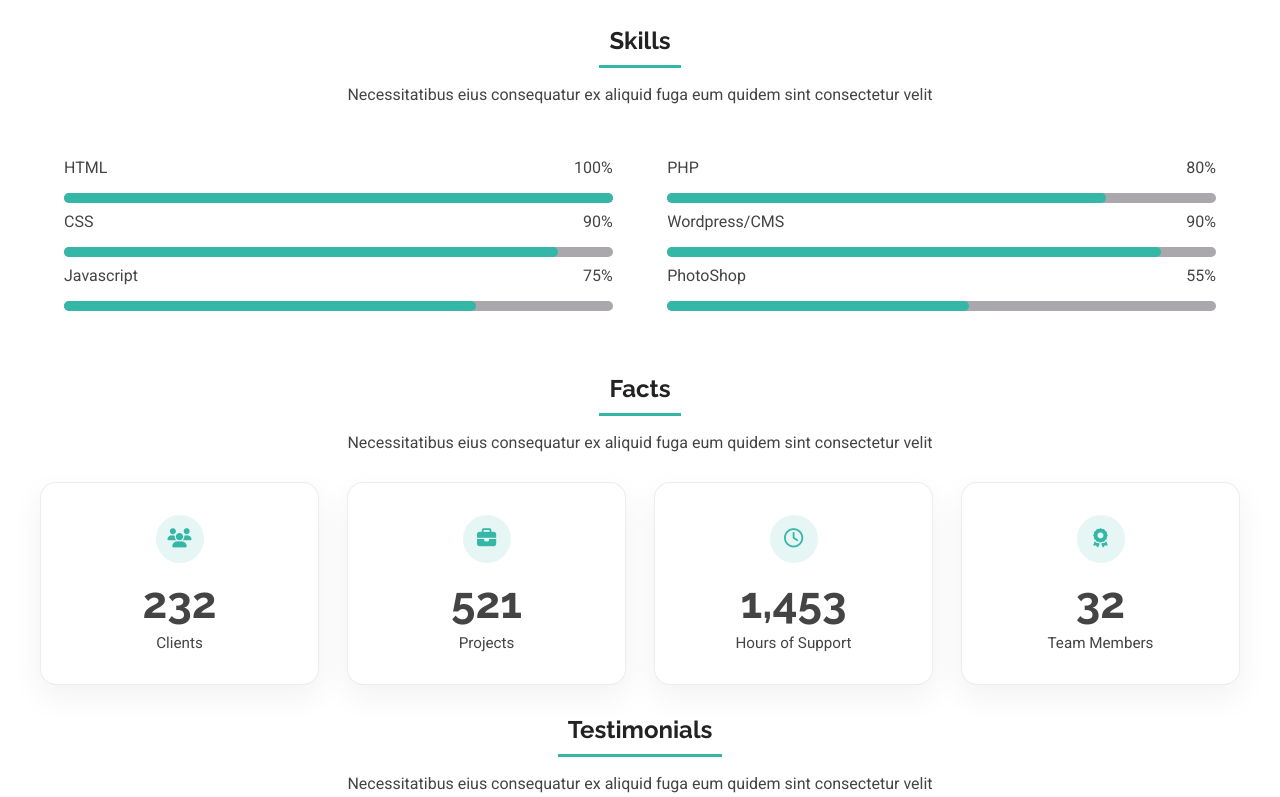
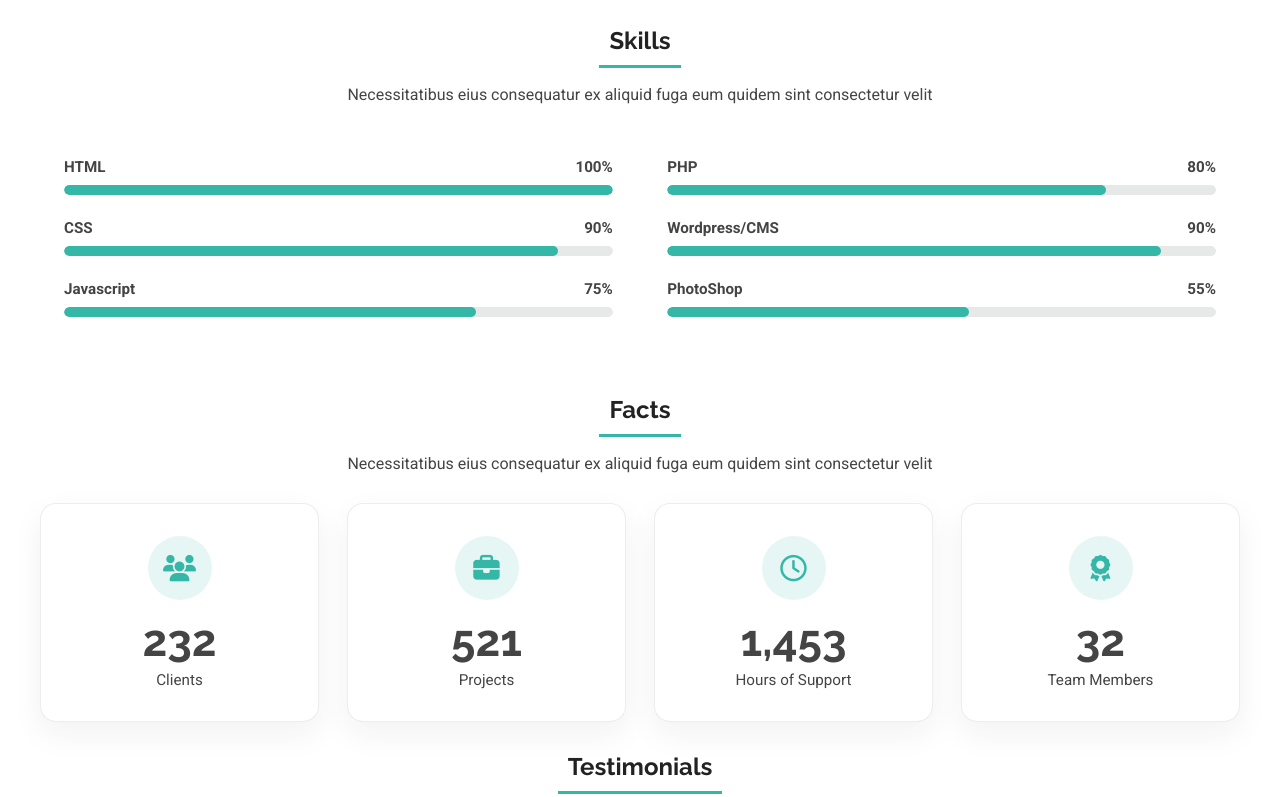
Before and after one commit to Mst-Farzana/html-project, a plain HTML site: page about.html in a window 1280 px wide. Shown: the part 640-1437 px from the top of the page. Drawn offline with Linux system fonts and the light colour scheme.

Commit message:
progressbar isuue solve

```diff
--- a/about.html
+++ b/about.html
@@ -38,11 +38,11 @@
     />
 
     <!-- Page styles -->
-    <link rel="stylesheet" href="css/about.css" />
-    <link rel="stylesheet" href="css/responsive.css" />
+    <link rel="stylesheet" href="css/about.css?v=20261005-2" />
+    <link rel="stylesheet" href="css/responsive.css?v=20261005-2" />
 
     <!-- Site interactions -->
-    <script src="js/index.js" defer></script>
+    <script src="js/index.js?v=20261005-2" defer></script>
   </head>
 
   <body class="index-page">
@@ -208,12 +208,26 @@
             <ul>
               <li class="html">
                 <div class="list-item"><span>HTML</span> <span>100%</span></div>
+                <progress class="skill-progress" max="100" value="100" aria-label="HTML skill level">
+                  100%
+                </progress>
               </li>
               <li class="css">
                 <div class="list-item"><span>CSS</span> <span>90%</span></div>
+                <progress class="skill-progress" max="100" value="90" aria-label="CSS skill level">
+                  90%
+                </progress>
               </li>
               <li class="javascript">
                 <div class="list-item"><span>Javascript</span> <span>75%</span></div>
+                <progress
+                  class="skill-progress"
+                  max="100"
+                  value="75"
+                  aria-label="JavaScript skill level"
+                >
+                  75%
+                </progress>
               </li>
             </ul>
           </div>
@@ -221,12 +235,31 @@
             <ul>
               <li class="php">
                 <div class="list-item"><span>PHP</span> <span>80%</span></div>
+                <progress class="skill-progress" max="100" value="80" aria-label="PHP skill level">
+                  80%
+                </progress>
               </li>
               <li class="wordpress">
                 <div class="list-item"><span>Wordpress/CMS</span> <span>90%</span></div>
+                <progress
+                  class="skill-progress"
+                  max="100"
+                  value="90"
+                  aria-label="WordPress and CMS skill level"
+                >
+                  90%
+                </progress>
               </li>
               <li class="photoshop">
                 <div class="list-item"><span>PhotoShop</span> <span>55%</span></div>
+                <progress
+                  class="skill-progress"
+                  max="100"
+                  value="55"
+                  aria-label="Photoshop skill level"
+                >
+                  55%
+                </progress>
               </li>
             </ul>
           </div>
@@ -244,28 +277,28 @@
           <article class="fact-card">
             <i class="fa-solid fa-users" aria-hidden="true"></i>
             <h3 class="fact-number" aria-label="232 clients">
-              <span data-count="232" aria-hidden="true">0</span>
+              <span data-count="232" aria-hidden="true">232</span>
             </h3>
             <p>Clients</p>
           </article>
           <article class="fact-card">
             <i class="fa-solid fa-briefcase" aria-hidden="true"></i>
             <h3 class="fact-number" aria-label="521 projects">
-              <span data-count="521" aria-hidden="true">0</span>
+              <span data-count="521" aria-hidden="true">521</span>
             </h3>
             <p>Projects</p>
           </article>
           <article class="fact-card">
             <i class="fa-regular fa-clock" aria-hidden="true"></i>
             <h3 class="fact-number" aria-label="1,453 hours of support">
-              <span data-count="1453" aria-hidden="true">0</span>
+              <span data-count="1453" aria-hidden="true">1,453</span>
             </h3>
             <p>Hours of Support</p>
           </article>
           <article class="fact-card">
             <i class="fa-solid fa-award" aria-hidden="true"></i>
             <h3 class="fact-number" aria-label="32 team members">
-              <span data-count="32" aria-hidden="true">0</span>
+              <span data-count="32" aria-hidden="true">32</span>
             </h3>
             <p>Team Members</p>
           </article>
--- a/css/about.css
+++ b/css/about.css
@@ -221,113 +221,67 @@ h6 {
 
 /* Skills and progress bars */
 .skills-item {
-  display: flex;
-  justify-content: space-between;
-  flex: 1;
-  padding: 15px;
-  flex-wrap: wrap;
+  display: grid;
+  grid-template-columns: repeat(2, minmax(0, 1fr));
+  align-items: start;
+  gap: clamp(1.5rem, 4vw, 3rem);
+  width: min(100% - 2rem, 1200px);
+  margin: 0 auto;
+  padding: 1rem;
 }
 .skills-content-left,
 .skills-content-right {
-  flex: 0.5;
-  margin: 10px;
-  padding: 5px;
-  min-width: 300px;
+  min-width: 0;
+  margin: 0;
+  padding: 0;
 }
 
 .skills-item li {
-  position: relative;
-  margin: 0 0 35px 0;
-  flex: 0.5;
+  margin: 0 0 1.5rem;
 }
 
 .list-item {
   display: flex;
   justify-content: space-between;
-  margin-bottom: 10px;
+  gap: 1rem;
+  margin-bottom: 0.55rem;
+  font-size: 0.95rem;
+  font-weight: 600;
 }
 
-.skills-item .skills-content-left li::before,
-.skills-item .skills-content-right li::before {
-  content: "";
-  position: absolute;
-  background-color: rgb(170, 167, 173);
+.skill-progress {
+  display: block;
   width: 100%;
-  height: 10px;
-  top: 35px;
-  left: 0;
-  border-radius: 5px;
+  height: 0.65rem;
+  overflow: hidden;
+  appearance: none;
+  border: 0;
+  border-radius: 999px;
+  background-color: #e6e9e8;
+  animation: skill-reveal 0.9s ease-out both;
 }
 
-.skills-item .skills-content-left li::after,
-.skills-item .skills-content-right li::after {
-  content: "";
-  position: absolute;
-  background-color: var(--accent-color);
-  width: 0;
-  height: 10px;
-  top: 35px;
-  left: 0;
-  border-radius: 5px;
-  animation-duration: 3s;
-  animation-timing-function: ease-in-out;
-  animation-delay: 0.5s;
-  animation-iteration-count: 1;
-  animation-fill-mode: forwards;
+.skill-progress::-webkit-progress-bar {
+  border-radius: 999px;
+  background-color: #e6e9e8;
 }
 
-/* Skill bar animations */
-.skills-content-left li.html::after {
-  animation-name: html;
-}
-@keyframes html {
-  to {
-    width: 100%;
-  }
+.skill-progress::-webkit-progress-value {
+  border-radius: 999px;
+  background-color: var(--accent-color);
 }
 
-.skills-content-left li.css::after {
-  animation-name: css;
-}
-@keyframes css {
-  to {
-    width: 90%;
-  }
+.skill-progress::-moz-progress-bar {
+  border-radius: 999px;
+  background-color: var(--accent-color);
 }
 
-.skills-content-left li.javascript::after {
-  animation-name: javascript;
-}
-@keyframes javascript {
+@keyframes skill-reveal {
+  from {
+    clip-path: inset(0 100% 0 0 round 999px);
+  }
   to {
-    width: 75%;
-  }
-}
-
-.skills-content-right li.php::after {
-  animation-name: php;
-}
-@keyframes php {
-  to {
-    width: 80%;
-  }
-}
-
-.skills-content-right li.wordpress::after {
-  animation-name: wordpress;
-}
-@keyframes wordpress {
-  to {
-    width: 90%;
-  }
-}
-
-.skills-content-right li.photoshop::after {
-  animation-name: photoshop;
-}
-@keyframes photoshop {
-  to {
-    width: 55%;
+    clip-path: inset(0 0 0 0 round 999px);
   }
 }
 
@@ -500,8 +454,9 @@ h6 {
 }
 
 .skills-item {
-  display: flex;
-  flex-wrap: wrap;
+  display: grid;
+  grid-template-columns: repeat(2, minmax(0, 1fr));
+  align-items: start;
   gap: clamp(1rem, 3vw, 2.5rem);
   width: min(100% - 2rem, 1200px);
   margin: 0 auto;
@@ -510,7 +465,6 @@ h6 {
 
 .skills-content-left,
 .skills-content-right {
-  flex: 1 1 300px;
   min-width: 0;
   margin: 0;
   padding: 0.5rem;
@@ -545,13 +499,13 @@ h6 {
 
 .fact-card > i {
   display: inline-grid;
-  width: 3rem;
-  height: 3rem;
+  width: 4rem;
+  height: 4rem;
   place-items: center;
   color: var(--accent-color);
   background: rgba(52, 183, 167, 0.12);
   border-radius: 50%;
-  font-size: 1.2rem;
+  font-size: 1.65rem;
 }
 
 .fact-number {
@@ -590,6 +544,10 @@ h6 {
     margin: 0;
   }
 
+  .skills-item {
+    grid-template-columns: 1fr;
+  }
+
   .facts-grid {
     width: calc(100% - 2rem);
     gap: 0.75rem;
@@ -614,8 +572,10 @@ h6 {
 
 @media (prefers-reduced-motion: reduce) {
   .fact-card,
-  .side-bar-page button {
+  .side-bar-page button,
+  .skill-progress {
     transition: none;
+    animation: none;
   }
 
   .testimonial-slide.is-active {
--- a/css/responsive.css
+++ b/css/responsive.css
@@ -58,7 +58,6 @@ img {
 .container,
 .container-details,
 .about-main,
-.Skills-Item,
 .isotope-container {
   max-width: 100%;
 }
@@ -164,8 +163,7 @@ img {
     flex-direction: column;
   }
 
-  .main-right-middle,
-  .Skills-Item {
+  .main-right-middle {
     gap: 1rem;
   }
 
```
